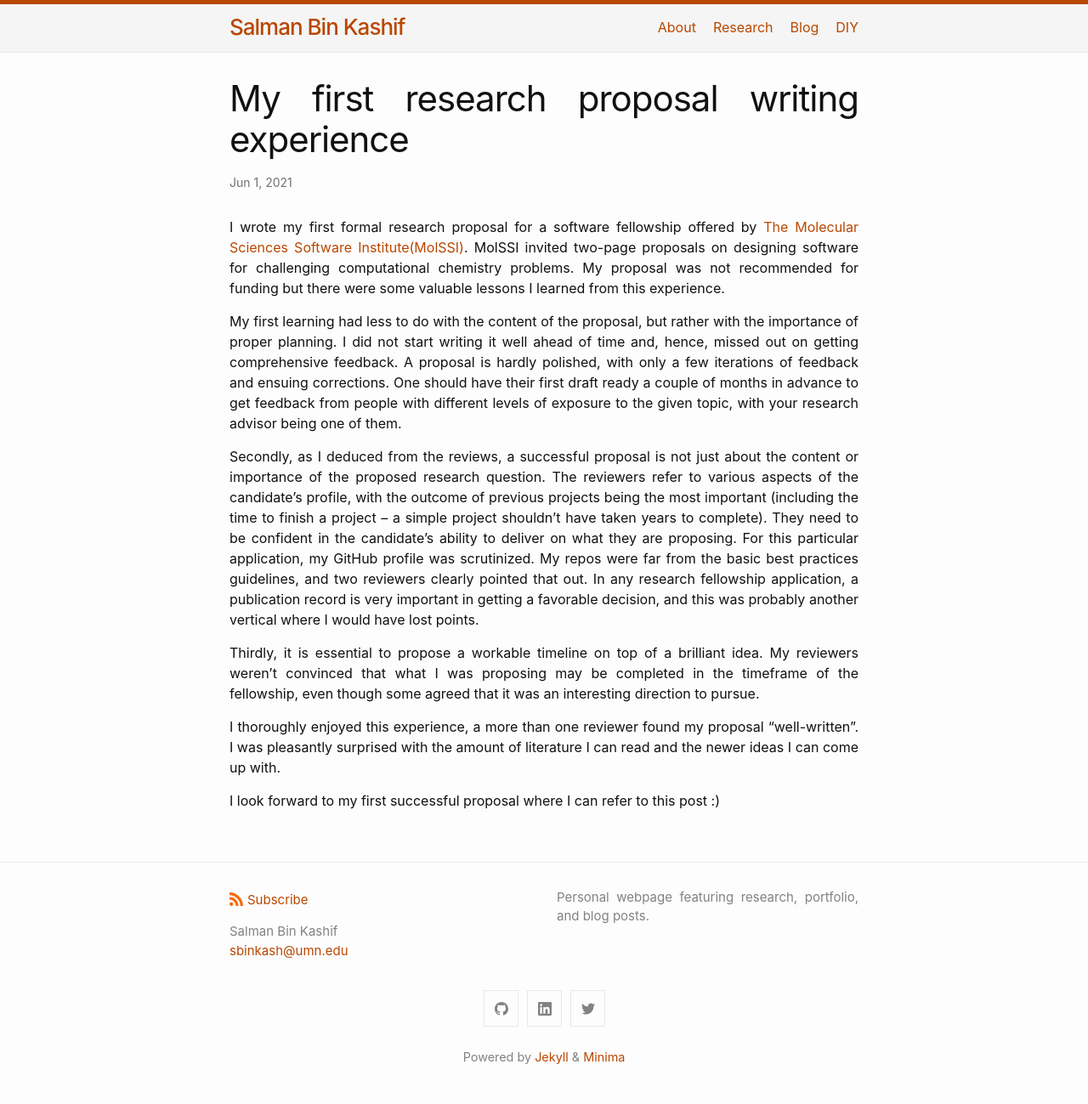
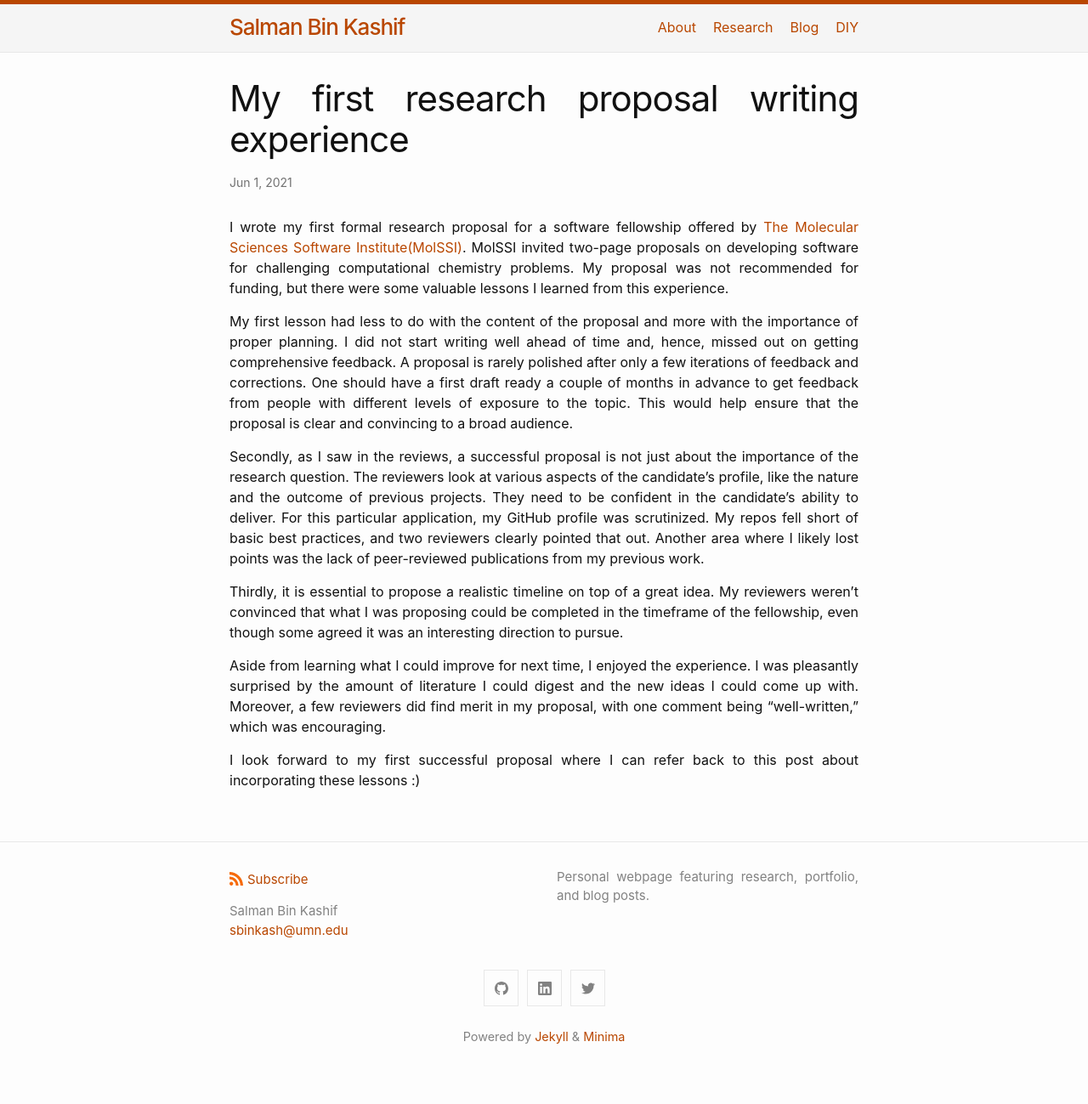
Before and after one commit to sbkashif/sbkashif.github.io, a Jekyll site: the page built from _posts/2021-06-01-first_proposal.md, in a window 1280 px wide. Shown: the whole page at 85% size. Built offline with Jekyll 4.4.1, drawn with Linux system fonts in a browser that asks for light colours; after the commit the page ends 1275 px from its top, so only the background shows below that.

Commit message:
fix typos and readability in `2021-06-01-first_proposal` post

```diff
--- a/_posts/2021-06-01-first_proposal.md
+++ b/_posts/2021-06-01-first_proposal.md
@@ -5,15 +5,15 @@ permalink: _posts/:year/:month/:day/:title/
 ---
 
 
-I wrote my first formal research proposal for a software fellowship offered by [The Molecular Sciences Software Institute(MolSSI)](https://molssi.org/fellowship/). MolSSI invited two-page proposals on designing software for challenging computational chemistry problems. My proposal was not recommended for funding but there were some valuable lessons I learned from this experience.
+I wrote my first formal research proposal for a software fellowship offered by [The Molecular Sciences Software Institute(MolSSI)](https://molssi.org/fellowship/). MolSSI invited two-page proposals on developing software for challenging computational chemistry problems. My proposal was not recommended for funding, but there were some valuable lessons I learned from this experience.
 <!--more-->
 
-My first learning had less to do with the content of the proposal, but rather with the importance of proper planning. I did not start writing it well ahead of time and, hence, missed out on getting comprehensive feedback. A proposal is hardly polished, with only a few iterations of feedback and ensuing corrections. One should have their first draft ready a couple of months in advance to get feedback from people with different levels of exposure to the given topic, with your research advisor being one of them.
+My first lesson had less to do with the content of the proposal and more with the importance of proper planning. I did not start writing well ahead of time and, hence, missed out on getting comprehensive feedback. A proposal is rarely polished after only a few iterations of feedback and corrections. One should have a first draft ready a couple of months in advance to get feedback from people with different levels of exposure to the topic. This would help ensure that the proposal is clear and convincing to a broad audience.
 
-Secondly, as I deduced from the reviews, a successful proposal is not just about the content or importance of the proposed research question. The reviewers refer to various aspects of the candidate's profile, with the outcome of previous projects being the most important (including the time to finish a project -- a simple project shouldn't have taken years to complete). They need to be confident in the candidate's ability to deliver on what they are proposing. For this particular application, my GitHub profile was scrutinized. My repos were far from the basic best practices guidelines, and two reviewers clearly pointed that out. In  any research fellowship application, a publication record is very important in getting a favorable decision, and this was probably another vertical where I would have lost points.
+Secondly, as I saw in the reviews, a successful proposal is not just about the importance of the research question. The reviewers look at various aspects of the candidate's profile, like the nature and the outcome of previous projects. They need to be confident in the candidate's ability to deliver. For this particular application, my GitHub profile was scrutinized. My repos fell short of basic best practices, and two reviewers clearly pointed that out. Another area where I likely lost points was the lack of peer-reviewed publications from my previous work.
 
-Thirdly, it is essential to propose a workable timeline on top of a brilliant idea. My reviewers weren't convinced that what I was proposing may be completed in the timeframe of the fellowship, even though some agreed that it was an interesting direction to pursue.
+Thirdly, it is essential to propose a realistic timeline on top of a great idea. My reviewers weren't convinced that what I was proposing could be completed in the timeframe of the fellowship, even though some agreed it was an interesting direction to pursue.
 
-I thoroughly enjoyed this experience, a more than one reviewer found my proposal "well-written". I was pleasantly surprised with the amount of literature I can read and the newer ideas I can come up with.
+Aside from learning what I could improve for next time, I enjoyed the experience. I was pleasantly surprised by the amount of literature I could digest and the new ideas I could come up with. Moreover, a few reviewers did find merit in my proposal, with one comment being "well-written," which was encouraging.
 
-I look forward to my first successful proposal where I can refer to this post :)
+I look forward to my first successful proposal where I can refer back to this post about incorporating these lessons :)
```
